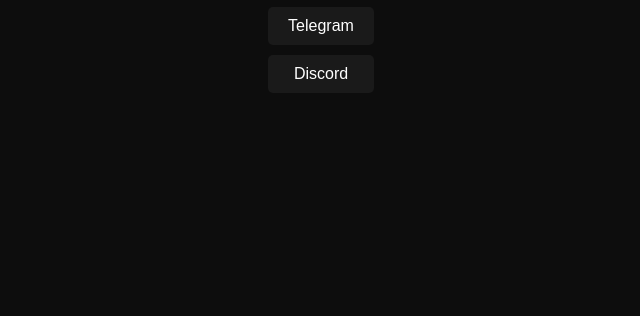
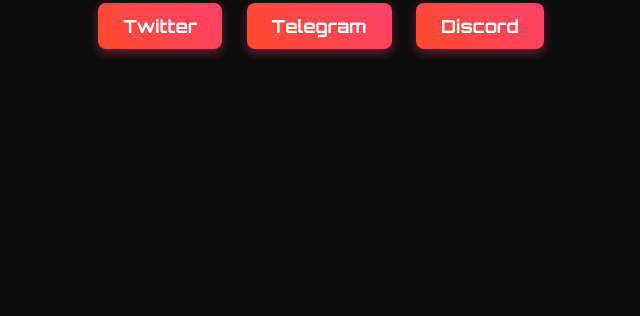
Before and after one commit to benjaminmesilat/Fluid-ai-website, a plain HTML site: page index.html in a window 1280 px wide. Shown: the part 484-800 px from the top of the page, without its empty margins (319-959 px from the left). Drawn offline with Linux system fonts and the light colour scheme.

Commit message:
Update index.html

```diff
--- a/index.html
+++ b/index.html
@@ -5,35 +5,47 @@
     <meta name="viewport" content="width=device-width, initial-scale=1.0">
     <title>Fluid AI</title>
     <style>
+        @import url('https://fonts.googleapis.com/css2?family=Orbitron:wght@400;700&display=swap');
         body {
             background-color: #0d0d0d;
             color: white;
             text-align: center;
-            font-family: Arial, sans-serif;
+            font-family: 'Orbitron', sans-serif;
             display: flex;
             flex-direction: column;
             justify-content: center;
             align-items: center;
             height: 100vh;
             margin: 0;
+            overflow: hidden;
         }
         .logo {
             width: 200px;
             height: auto;
             margin-bottom: 20px;
+            opacity: 0;
+            animation: fadeIn 2s forwards;
+        }
+        @keyframes fadeIn {
+            from { opacity: 0; transform: scale(0.9); }
+            to { opacity: 1; transform: scale(1); }
         }
         .links a {
-            display: block;
+            display: inline-block;
             margin: 10px;
-            padding: 10px 20px;
-            background: #1a1a1a;
+            padding: 12px 25px;
+            background: linear-gradient(45deg, #ff4b2b, #ff416c);
             color: white;
             text-decoration: none;
-            border-radius: 5px;
-            transition: 0.3s;
+            font-size: 18px;
+            font-weight: bold;
+            border-radius: 8px;
+            transition: all 0.3s ease;
+            box-shadow: 0 4px 10px rgba(255, 65, 108, 0.4);
         }
         .links a:hover {
-            background: #333;
+            transform: translateY(-3px);
+            box-shadow: 0 6px 15px rgba(255, 65, 108, 0.6);
         }
     </style>
 </head>
```
